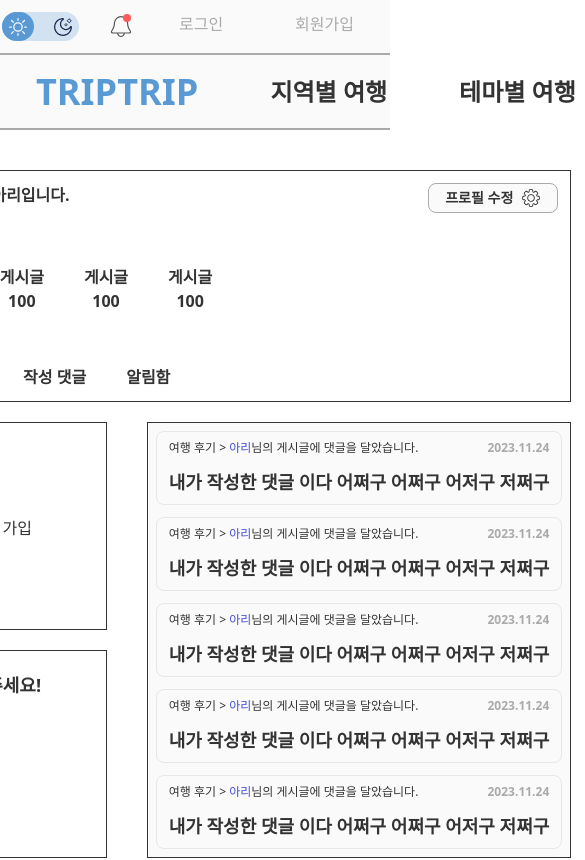
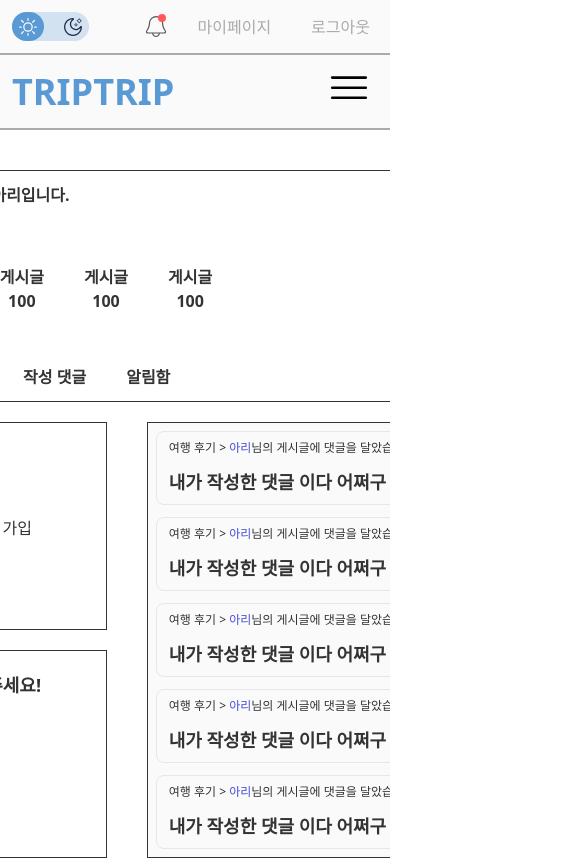
Before and after one commit to TRIP-Side-Project/frontend, a React (Vite) app: page /mypage in a window 390 px wide. Shown: the top 860 px of the page, 585 px wide, since content can reach past the window. Built offline with nearby package versions, Linux system fonts and the light colour scheme.

Commit message:
Style: 헤더 반응형 작업 및 로그인여부에 따른 변경 적용

```diff
--- a/src/assets/svg/Close.tsx
+++ b/src/assets/svg/Close.tsx
@@ -1,6 +1,7 @@
 import { SVG } from "@/types/svg";
 
 const Close = ({ fillColor, width, height }: SVG) => {
+	fillColor = fillColor ? `${fillColor}` : "#222222";
 	return (
 		<svg
 			width={width}
--- /dev/null
+++ b/src/assets/svg/Hamburger.tsx
@@ -0,0 +1,38 @@
+import { SVG } from "@/types/svg";
+
+const Hamburger = ({ fillColor, width, height }: SVG) => {
+	fillColor = fillColor ? `${fillColor}` : "#000000";
+	return (
+		<svg
+			width={width}
+			height={height}
+			viewBox="-0.5 0 25 25"
+			fill="none"
+			xmlns="http://www.w3.org/2000/svg"
+		>
+			<path
+				d="M2 12.32H22"
+				stroke={fillColor}
+				strokeWidth="1.5"
+				strokeLinecap="round"
+				strokeLinejoin="round"
+			/>
+			<path
+				d="M2 18.32H22"
+				stroke={fillColor}
+				strokeWidth="1.5"
+				strokeLinecap="round"
+				strokeLinejoin="round"
+			/>
+			<path
+				d="M2 6.32001H22"
+				stroke={fillColor}
+				strokeWidth="1.5"
+				strokeLinecap="round"
+				strokeLinejoin="round"
+			/>
+		</svg>
+	);
+};
+
+export default Hamburger;
--- a/src/components/header/Header.tsx
+++ b/src/components/header/Header.tsx
@@ -5,12 +5,14 @@ import Topnav from "./Topnav";
 import Bell from "@/assets/svg/Bell";
 import StoreNoti from "../notification/StoreNoti";
 import { Link } from "react-router-dom";
+import Mmenu from "./Mmenu";
 
 const Header = () => {
 	const [isOpen, setIsOpen] = useState(false);
 	const [navType, setNavType] = useState<boolean | undefined>(undefined);
 	const [isNotifi, setIsNotifi] = useState(false);
 	const onSubMenuClose = () => setIsOpen(false);
+	const tempLogin = true; //임시 로그인 상태 설정
 
 	const navBtn =
 		"h-full hover:bg-BASIC_BLACK hover:text-BASIC_WHITE px-9 focus:bg-BASIC_BLACK focus:text-BASIC_WHITE ";
@@ -34,38 +36,71 @@ const Header = () => {
 	};
 
 	// 세부메뉴탭 보여질 때 border bottom 선과 메뉴탭 배경 색상 일치시키는 클래스
-	let headerWrapperClass = "w-full h-[130px] bg-BASIC_WHITE border-b-2 border-LIGHT_GRAY_COLOR flex flex-col";
-	if(isOpen){
-		headerWrapperClass = "w-full h-[130px] bg-BASIC_WHITE border-b-2 border-BASIC_BLACK flex flex-col";
+	let headerWrapperClass =
+		"w-full h-[130px] bg-BASIC_WHITE border-b-2 border-LIGHT_GRAY_COLOR flex flex-col";
+	if (isOpen) {
+		headerWrapperClass =
+			"w-full h-[130px] bg-BASIC_WHITE border-b-2 border-BASIC_BLACK flex flex-col";
 	}
 
 	return (
 		<>
 			<div className={headerWrapperClass}>
 				<div className="flex justify-end w-full py-3 border-b-2 border-LIGHT_GRAY_COLOR text-LIGHT_GRAY_COLOR">
+					<div className="ml-3">
 						<DarkToggle />
-					<button className="relative flex ml-7" onClick={handleNotification}>
+					</div>
+
+					{tempLogin ? (
+						<>
+							<button
+								className="flex justify-end flex-1 md:flex-none ml-7"
+								onClick={handleNotification}
+							>
+								<div className="flex realtive">
 									<Bell fillColor={"#575353"} width={"28px"} height={"28px"} />
 									<span className="relative top-0.5 flex w-2 h-2 right-3">
 										<span className="absolute inline-flex w-full h-full bg-red-400 rounded-full opacity-75 animate-ping"></span>
 										<span className="relative inline-flex w-2 h-2 rounded-full bg-POINT_COLOR"></span>
 									</span>
+								</div>
 							</button>
 							{isNotifi && <StoreNoti />}
-					<Link to={'/login'}>
-						<button className="px-9 hover:text-BASIC_BLACK">로그인</button>
+							<button className="px-5 hover:text-BASIC_BLACK whitespace-nowrap">
+								<Link to={"/mypage"}>마이페이지</Link>{" "}
+							</button>
+							<button className="px-5 hover:text-BASIC_BLACK whitespace-nowrap">
+								로그아웃
+							</button>
+						</>
+					) : (
+						<>
+							<Link to={"/login"}>
+								<button className="px-5 hover:text-BASIC_BLACK whitespace-nowrap">
+									로그인
+								</button>
 							</Link>
-					<Link to={'/signup'}>
-						<button className="px-9 hover:text-BASIC_BLACK">회원가입</button>
+							<Link to={"/signup"}>
+								<button className="px-5 hover:text-BASIC_BLACK whitespace-nowrap">
+									회원가입
+								</button>
 							</Link>
+						</>
+					)}
 				</div>
-				<div className="flex items-center justify-between text-2xl font-bold grow text-BASIC_BLACK">
-					<Link to={'/'}>
-						<div className="text-4xl text-MAIN_COLOR px-9 font-bolder" onClick={onSubMenuClose}>
+				<div className="flex items-center justify-between text-2xl font-bold grow text-BASIC_BLACK ">
+					<Link to={"/"}>
+						<div
+							className="pl-3 text-4xl text-MAIN_COLOR md:px-9 font-bolder"
+							onClick={onSubMenuClose}
+						>
 							TRIPTRIP
 						</div>
 					</Link>
-					<div className="items-center h-full whitespace-nowrap">
+
+					{/* 여행 대 메뉴 탭 */}
+					<Mmenu openNav={openNav} />
+					<div className="items-center hidden h-full md:block whitespace-nowrap">
 						<button
 							className={navBtn}
 							// 링크 이동 확인하느라 포커스 해제 잠시 주석처리 하겠습니다!
@@ -82,7 +117,7 @@ const Header = () => {
 						>
 							테마별 여행
 						</button>
-						<Link to={'/forum'}>
+						<Link to={"/forum"}>
 							<button
 								className={navBtn}
 								// 만들어두셨던 onBlur 이름만 바꿔서 로고, 여행포럼 클릭할 땐 서브메뉴 안보이게 설정했어요!
--- /dev/null
+++ b/src/components/header/Mmenu.tsx
@@ -0,0 +1,46 @@
+import { useState } from "react";
+import Hamburger from "@/assets/svg/Hamburger";
+import Close from "@/assets/svg/Close";
+
+type NavTypes = {
+	openNav: (trip: null | string) => void;
+};
+
+const Mmenu = ({ openNav }: NavTypes) => {
+	const [isOpen, setIsOpen] = useState(false);
+
+	return (
+		<div className="md:hidden">
+			<div className="pr-5">
+				<button onClick={() => setIsOpen(!isOpen)}>
+					{isOpen ? (
+						<Close width={"38px"} height={"38px"} />
+					) : (
+						<Hamburger width={"42px"} height={"42px"} />
+					)}
+				</button>
+			</div>
+			{isOpen && (
+				<div className="absolute left-0 flex flex-col w-screen shadow-md bg-BASIC_WHITE top-32">
+					<button
+						className="py-8 border-b font-xl border-LIGHT_GRAY_COLOR"
+						onClick={() => openNav("region")}
+					>
+						지역별 여행
+					</button>
+					<button
+						className="py-8 border-b font-xl border-LIGHT_GRAY_COLOR"
+						onClick={() => openNav(null)}
+					>
+						테마별 여행
+					</button>
+					<button className="py-8 font-xl" onClick={() => openNav("/forum")}>
+						여행 포럼
+					</button>
+				</div>
+			)}
+		</div>
+	);
+};
+
+export default Mmenu;
--- a/src/index.css
+++ b/src/index.css
@@ -1,6 +1,11 @@
 @tailwind base;
 @tailwind components;
 @tailwind utilities;
+
+html, body {
+    width: 100%;
+    overflow-x: hidden;
+}
 
 @layer components {
     .blue_squareBtn {
```
Lines whose indentation alone changed are shown as unchanged.
